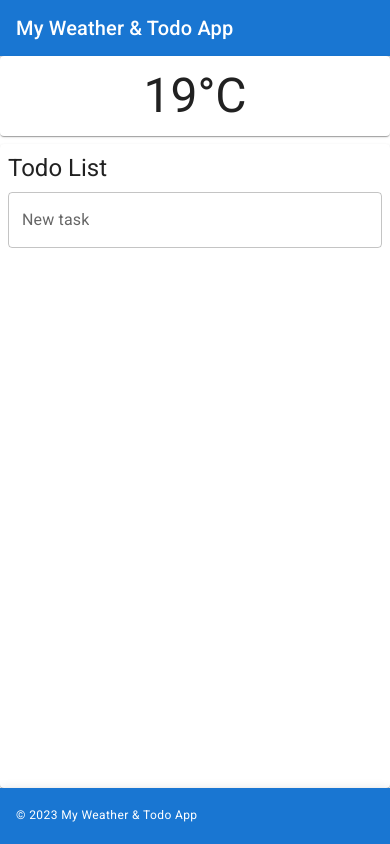
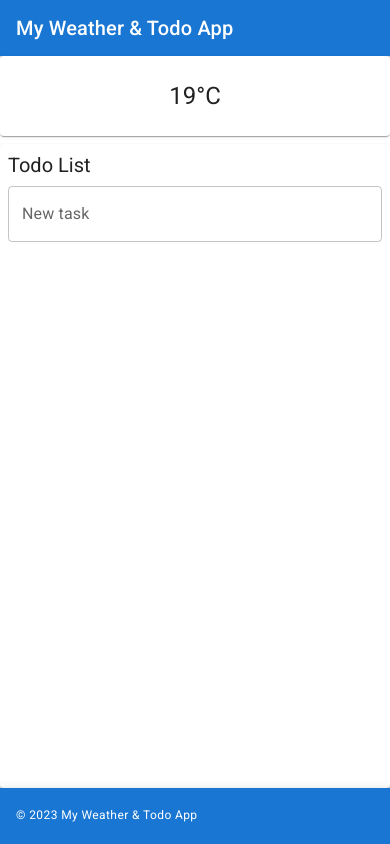
Before and after one commit to tamir61/todo-task, a React (Create React App) app: page / in a window 390 px wide. Built offline with nearby package versions, Linux system fonts and the light colour scheme; no server answers.

Commit message:
responsive text sizes

```diff
--- a/src/TodosWidget/TodosWidget.jsx
+++ b/src/TodosWidget/TodosWidget.jsx
@@ -28,7 +28,17 @@ function TodosWidget() {
   return (
     <Container>
       <WidgetContainer>
-        <Typography variant="h5" component="h2" gutterBottom>
+        <Typography
+          variant="h5"
+          component="h2"
+          gutterBottom
+          sx={{
+            fontSize: {
+              xs: '1.25rem',
+              sm: '1.5rem'
+            }
+          }}
+        >
           Todo List
         </Typography>
         <TextField
--- a/src/WeatherWidget/WeatherWidget.jsx
+++ b/src/WeatherWidget/WeatherWidget.jsx
@@ -46,7 +46,17 @@ function WeatherWidget() {
               <Typography>Something went wrong, could not display the weather in your location :(</Typography>
             ) : (
               <>
-                <Typography variant="h3">{MOCKED_TEMPERATURE_VALUE}°C</Typography>
+                <Typography
+                  variant="h3"
+                  sx={{
+                    fontSize: {
+                      xs: '1.5rem',
+                      sm: '2.25rem'
+                    }
+                  }}
+                >
+                  {MOCKED_TEMPERATURE_VALUE}°C
+                </Typography>
                 <Typography>
                   {(city || town || village) && `${city || town || village} `}
                   {country && `${country}`}
```
